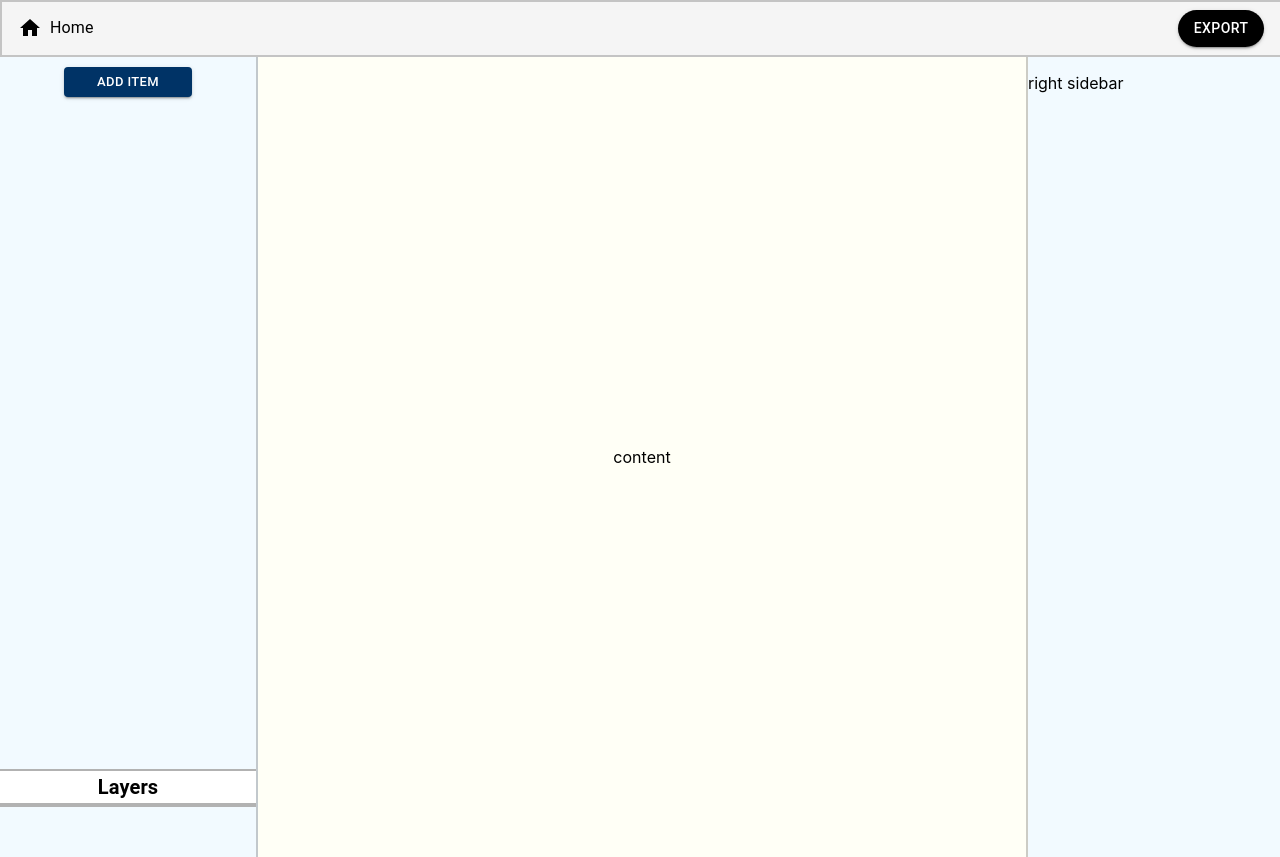
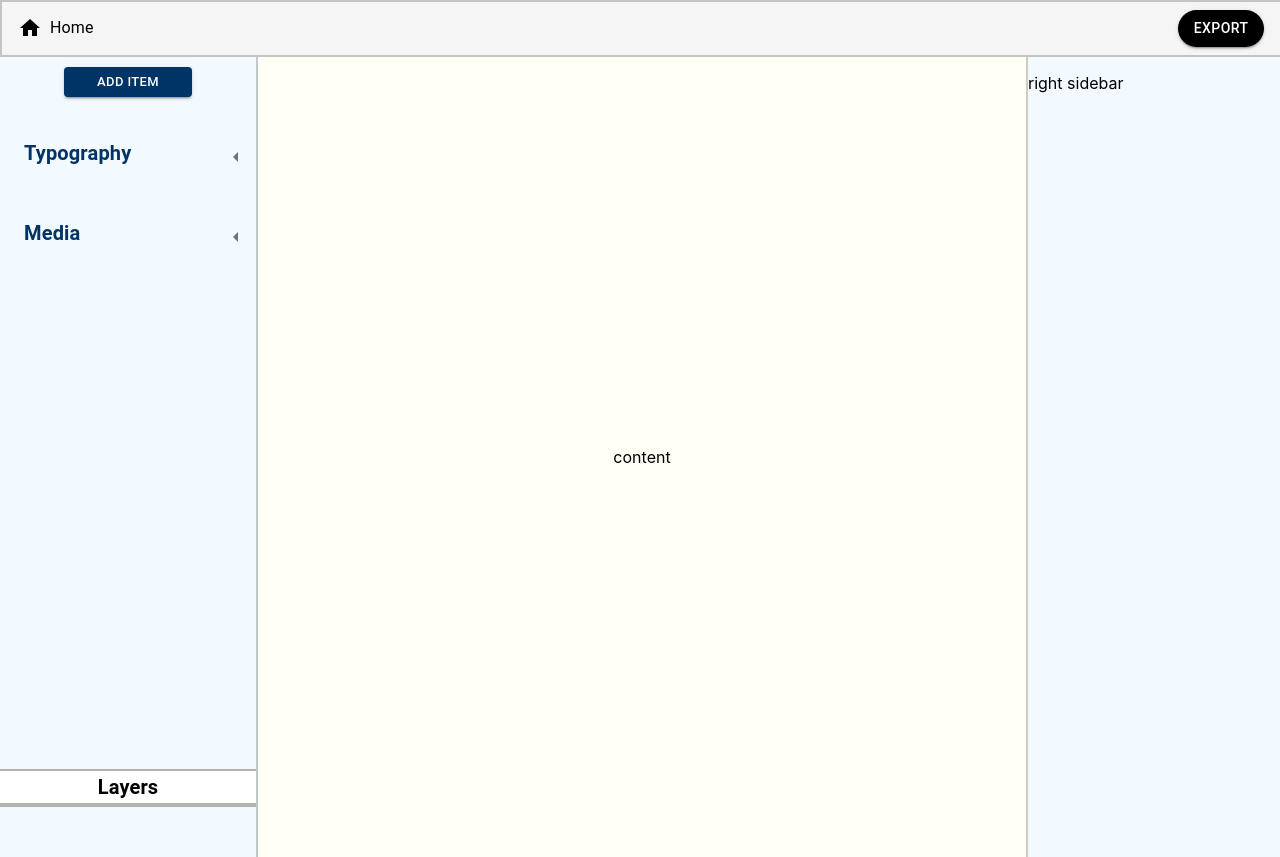
Before and after one commit to furkanmemis/drag-and-drop, a React (Create React App) app: page / in a window 1280 px wide. Built offline with nearby package versions, Linux system fonts and the light colour scheme; the HTML template or start-up script is replaced by a standard one.

Commit message:
Added media and text component

```diff
--- a/package.json
+++ b/package.json
@@ -10,6 +10,7 @@
     "cra-template-typescript": "1.2.0",
     "react": "^19.0.0",
     "react-dom": "^19.0.0",
+    "react-icons": "^5.4.0",
     "react-router-dom": "^7.1.1",
     "react-scripts": "5.0.1"
   },
--- /dev/null
+++ b/src/Models/ContentItem.ts
@@ -0,0 +1,6 @@
+export interface ContentItem{
+    type: string;
+    source: string;
+    textFamily?: string;
+    textWidth?: number;
+}
--- /dev/null
+++ b/src/components/Media.tsx
@@ -0,0 +1,101 @@
+import React, { useState } from "react";
+import ArrowLeftIcon from "@mui/icons-material/ArrowLeft";
+import ArrowDropDownIcon from "@mui/icons-material/ArrowDropDown";
+import { Typography, Box, IconButton, Card, CardContent } from "@mui/material";
+import Grid from "@mui/material/Grid2";
+import { CiImageOn } from "react-icons/ci";
+import { MdOndemandVideo } from "react-icons/md";
+
+const Media: React.FC = () => {
+  const [open, setOpen] = useState<boolean>(false);
+
+  return (
+    <Box
+      sx={{
+        display: "flex",
+        flexDirection: "column",
+        backgroundColor: "#F2FAFF",
+        minWidth: "20vw",
+        height: "auto",
+        alignItems: "flex-start",
+        justifyContent: "flex-start",
+        MediaAlign: "center",
+        marginTop: 5,
+      }}
+    >
+      <Grid container sx={{ alignItems: "flex-start", width: "100%" }}>
+        <Grid size={6} sx={{ display: "flex", justifyContent: "flex-start" }}>
+          <Typography
+            style={{
+              fontWeight: "bold",
+              color: "#003366",
+            }}
+            sx={{ marginLeft: 3 }}
+            variant="h6"
+          >
+            Media
+          </Typography>
+        </Grid>
+        <Grid size={6} sx={{ display: "flex", justifyContent: "flex-end" }}>
+          {open ? (
+            <IconButton
+              onClick={() => {
+                setOpen(!open);
+              }}
+            >
+              <ArrowDropDownIcon />
+            </IconButton>
+          ) : (
+            <IconButton
+              onClick={() => {
+                setOpen(!open);
+              }}
+            >
+              <ArrowLeftIcon />
+            </IconButton>
+          )}
+        </Grid>
+        <Grid container>
+          {open ? (
+            <Grid sx={{ display: "flex", marginLeft: 3 }} spacing={3}>
+              <Grid size={6} sx={{ marginRight: 1 }}>
+                <Card square sx={{ width: "8vw", height: "10vh" }}>
+                  <CardContent
+                    sx={{
+                      display: "flex",
+                      flexDirection: "column",
+                      justifyContent: "center",
+                      alignItems: "center",
+                      textAlign: "center",
+                    }}
+                  >
+                    <CiImageOn />
+                    <p>Image</p>
+                  </CardContent>
+                </Card>
+              </Grid>
+              <Grid size={6}>
+                <Card square sx={{ width: "8vw", height: "10vh" }}>
+                  <CardContent
+                    sx={{
+                      display: "flex",
+                      flexDirection: "column",
+                      justifyContent: "center",
+                      alignItems: "center",
+                      textAlign: "center",
+                    }}
+                  >
+                    <MdOndemandVideo />
+                    <p>Video</p>
+                  </CardContent>
+                </Card>
+              </Grid>
+            </Grid>
+          ) : null}
+        </Grid>
+      </Grid>
+    </Box>
+  );
+};
+
+export default Media;
--- a/src/components/Sidebar.tsx
+++ b/src/components/Sidebar.tsx
@@ -1,6 +1,8 @@
 import React, { useState } from "react";
 import { Box, Button } from "@mui/material";
 import Layers from "./Layers";
+import Text from "./Text";
+import Media from "./Media";
 
 const Sidebar: React.FC = () => {
     const [item, setItem] = useState<string[]>([]);
@@ -25,6 +27,8 @@ const Sidebar: React.FC = () => {
             <Button variant="contained" size="small" style={{backgroundColor: "#003366", width: "10vw", marginTop: "4%"}} onClick={()=>{addItem()}}>
                 Add Item
             </Button>
+            <Text />
+            <Media />
             <Layers items={item} />
         </Box>
     );
--- /dev/null
+++ b/src/components/Text.tsx
@@ -0,0 +1,86 @@
+import React, { useState } from "react";
+import ArrowLeftIcon from "@mui/icons-material/ArrowLeft";
+import ArrowDropDownIcon from "@mui/icons-material/ArrowDropDown";
+import { Typography, Box, IconButton, Card, CardContent } from "@mui/material";
+import Grid from "@mui/material/Grid2";
+import { TfiParagraph } from "react-icons/tfi";
+import { FaHeading } from "react-icons/fa6";
+
+
+const Text: React.FC = () => {
+  const [open, setOpen] = useState<boolean>(false);
+
+  return (
+    <Box
+      sx={{
+        display: "flex",
+        flexDirection: "column",
+        backgroundColor: "#F2FAFF",
+        minWidth: "20vw",
+        height: "auto",
+        alignItems: "flex-start",
+        justifyContent: "flex-start",
+        textAlign: "center",
+        marginTop: 5,
+      }}
+    >
+      <Grid container sx={{ alignItems: "flex-start", width: "100%" }}>
+        <Grid size={6} sx={{ display: "flex", justifyContent: "flex-start" }}>
+          <Typography
+            style={{
+              fontWeight: "bold",
+              color: "#003366",
+            }}
+            sx={{ marginLeft: 3 }}
+            variant="h6"
+          >
+            Typography
+          </Typography>
+        </Grid>
+        <Grid size={6} sx={{ display: "flex", justifyContent: "flex-end" }}>
+          {open ? (
+            <IconButton
+              onClick={() => {
+                setOpen(!open);
+              }}
+            >
+              <ArrowDropDownIcon />
+            </IconButton>
+          ) : (
+            <IconButton
+              onClick={() => {
+                setOpen(!open);
+              }}
+            >
+              <ArrowLeftIcon />
+            </IconButton>
+          )}
+        </Grid>
+        <Grid container>
+          {open ? (
+            <Grid sx={{ display: "flex", marginLeft: 3 }} spacing={3}>
+              <Grid size={6} sx={{marginRight: 1}}>
+                <Card square sx={{ width: "8vw", height: "10vh" }}>
+                  <CardContent>
+                    <FaHeading />
+                    <p>Heading</p>
+                  </CardContent>
+                </Card>
+              </Grid>
+              <Grid size={6}>
+                <Card square sx={{ width: "8vw", height: "10vh" }}>
+                  <CardContent>
+                    <TfiParagraph />
+                    <p>Paragraph</p>
+                  </CardContent>
+                </Card>
+              </Grid>
+            </Grid>
+          ) : null}
+        </Grid>
+      </Grid>
+    </Box>
+  );
+};
+
+export default Text;
```
Also changed, not shown: 1 other file (tests, documents, lock files or other folders).
